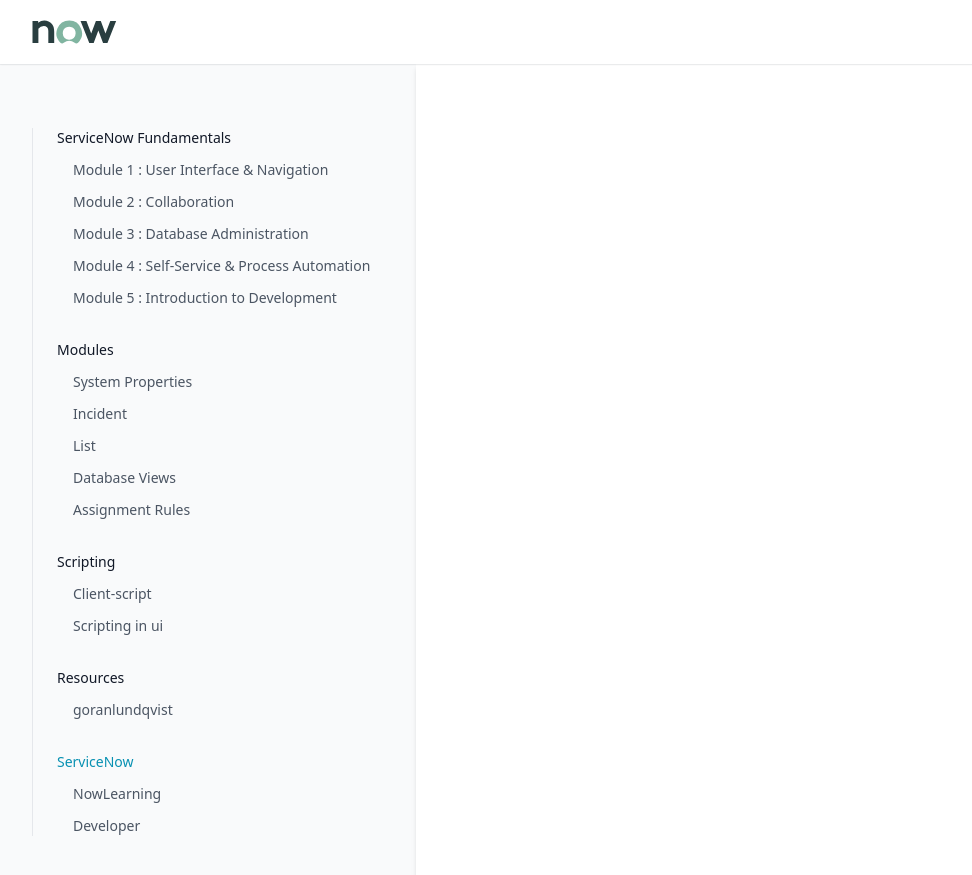
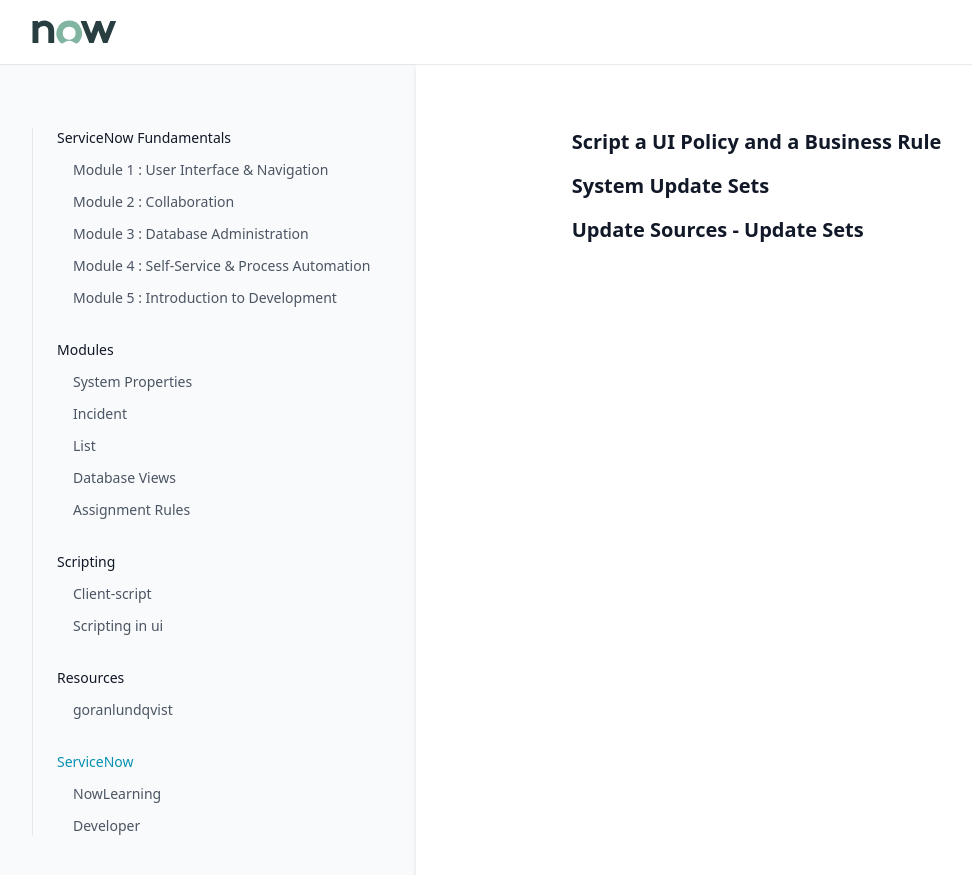
Before and after one commit to greglejeune/ebook, a Jekyll site: the page built from _servicenow/2021-11-01-snf-module5.md, in a window 1280 px wide. Shown: the top 875 px of the page, without its empty margins (0-972 px from the left). Built offline with Jekyll 4.4.1, drawn with Linux system fonts in a browser that asks for light colours.

Commit message:
Update 2021-11-01-snf-module5.md

```diff
--- a/_servicenow/2021-11-01-snf-module5.md
+++ b/_servicenow/2021-11-01-snf-module5.md
@@ -3,3 +3,7 @@ layout: sn
 title: "Module 5 : Introduction to Development"
 category: snf
 ---
+
+<h2>Script a UI Policy and a Business Rule</h2>
+<h2>System Update Sets</h2>
+<h2>Update Sources - Update Sets</h2>
```
